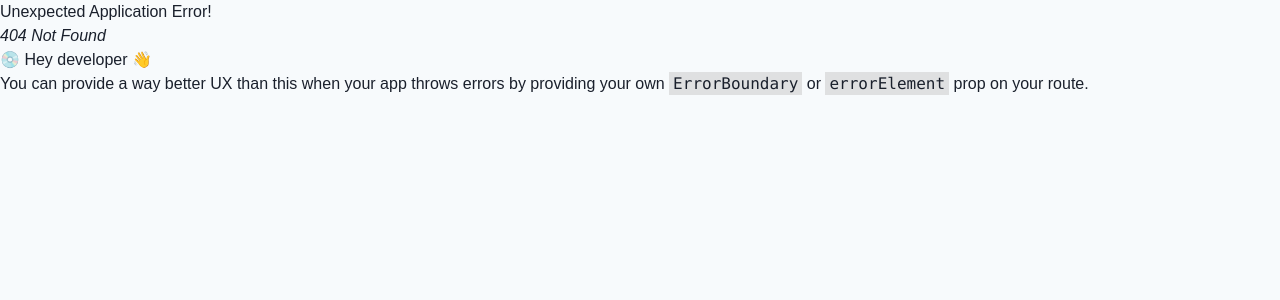
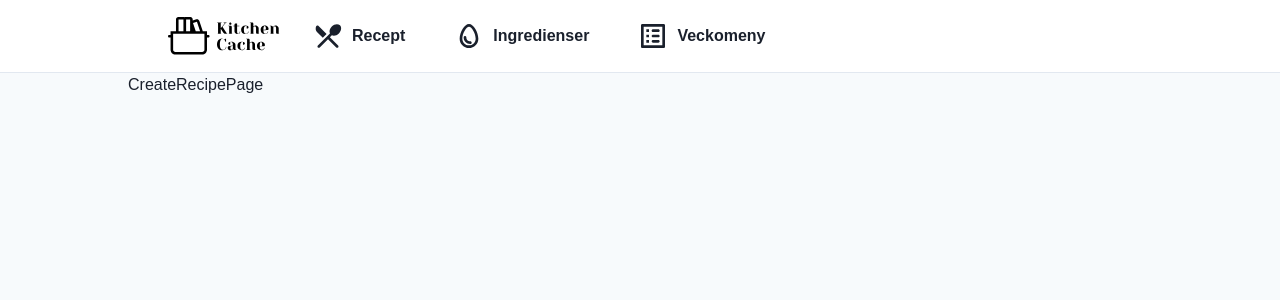
Before and after one commit to teojonsater/kitchen-cache-v2, a React (Create React App) app in the folder client/: page /recipes/new in a window 1280 px wide. Before the commit this address had no page. Shown: the top 300 px of the page. Built offline with nearby package versions, Linux system fonts and the light colour scheme.

Commit message:
Fixed routing to CreateRecipePage

```diff
--- a/client/src/Layout.tsx
+++ b/client/src/Layout.tsx
@@ -1,17 +1,20 @@
 import React from "react";
 import { Outlet } from "react-router-dom";
 import { Box, Flex } from "@chakra-ui/react";
-import RecipePage from "./pages/RecipePage";
-import Navbar from "./design/Navbar";
+import Navbar from "./components/Navbar";
 
-function Layout() {
+interface Props {
+	children?: React.ReactNode;
+}
+
+function Layout({ children = undefined }: Props) {
 	return (
 		<>
 			<Navbar />
 			<Flex w="full" justifyContent="center">
 				<Box maxWidth="5xl" w="full">
-					<RecipePage />
-					<Outlet />
+					{children && children}
+					{!children && <Outlet />}
 				</Box>
 			</Flex>
 		</>
--- a/client/src/Routes.tsx
+++ b/client/src/Routes.tsx
@@ -3,11 +3,31 @@ import {
 	createBrowserRouter,
 	createRoutesFromElements,
 	Route,
+	Navigate,
 } from "react-router-dom";
 import Layout from "./Layout";
+import RecipePage from "./pages/RecipePage";
+import CreateRecipePage from "./pages/CreateRecipePage";
+import { Heading } from "@chakra-ui/react";
 
 const router = createBrowserRouter(
-	createRoutesFromElements(<Route path="/" element={<Layout />} />),
+	createRoutesFromElements(
+		<Route
+			path="/"
+			element={<Layout />}
+			errorElement={
+				<Layout>
+					<Heading>404</Heading>
+				</Layout>
+			}
+		>
+			<Route index element={<Navigate to="/recipe" />} />
+			<Route path="recipe" element={<RecipePage />} />
+			<Route path="recipes">
+				<Route path="new" element={<CreateRecipePage />} />
+			</Route>
+		</Route>,
+	),
 );
 
 /* <Route path="/" errorElement={<ErrorPage />} element={<Layout />}>
--- a/client/src/design/Navbar.tsx
+++ b/client/src/components/Navbar/Navbar.tsx
@@ -9,8 +9,13 @@ import {
 	PopoverArrow,
 	PopoverContent,
 	PopoverTrigger,
+	Link as ChakraLink,
 } from "@chakra-ui/react";
-import LogoTextBlack from "../assets/logo/LogoTextBlack.svg";
+import {
+	Link as ReactRouterLink,
+	NavLink as ReactRouterNavLink,
+} from "react-router-dom";
+import LogoTextBlack from "../../assets/logo/LogoTextBlack.svg";
 import RestaurantMenuRoundedIcon from "@mui/icons-material/RestaurantMenuRounded";
 import EggOutlinedIcon from "@mui/icons-material/EggOutlined";
 import ListAltRoundedIcon from "@mui/icons-material/ListAltRounded";
@@ -32,9 +37,9 @@ function Navbar() {
 				as={ButtonGroup}
 				variant="ghost"
 			>
-				<a href={"/"}>
+				<ChakraLink as={ReactRouterLink} to="/">
 					<Image src={LogoTextBlack} alt="logo" w="28" />
-				</a>
+				</ChakraLink>
 				<Popover>
 					<PopoverTrigger>
 						<Button
@@ -50,8 +55,12 @@ function Navbar() {
 					</PopoverTrigger>
 					<PopoverContent w="fit-content">
 						<PopoverArrow />
-						<Button>Alla recept</Button>
-						<Button>Skapa recept</Button>
+						<ChakraLink as={ReactRouterNavLink} to="/recipes">
+							<Button w="full">Alla recept</Button>
+						</ChakraLink>
+						<ChakraLink as={ReactRouterNavLink} to="/recipes/new">
+							<Button w="full">Skapa recept</Button>
+						</ChakraLink>
 					</PopoverContent>
 				</Popover>
 				<Button leftIcon={<Icon as={EggOutlinedIcon} boxSize="8" />}>
--- /dev/null
+++ b/client/src/components/Navbar/index.ts
@@ -0,0 +1,3 @@
+import Navbar from "./Navbar";
+
+export default Navbar;
--- /dev/null
+++ b/client/src/pages/CreateRecipePage/CreateRecipePage.tsx
@@ -0,0 +1,7 @@
+import React from "react";
+
+function CreateRecipePage() {
+	return <div>CreateRecipePage</div>;
+}
+
+export default CreateRecipePage;
--- /dev/null
+++ b/client/src/pages/CreateRecipePage/index.ts
@@ -0,0 +1,3 @@
+import CreateRecipePage from "./CreateRecipePage";
+
+export default CreateRecipePage;
```
